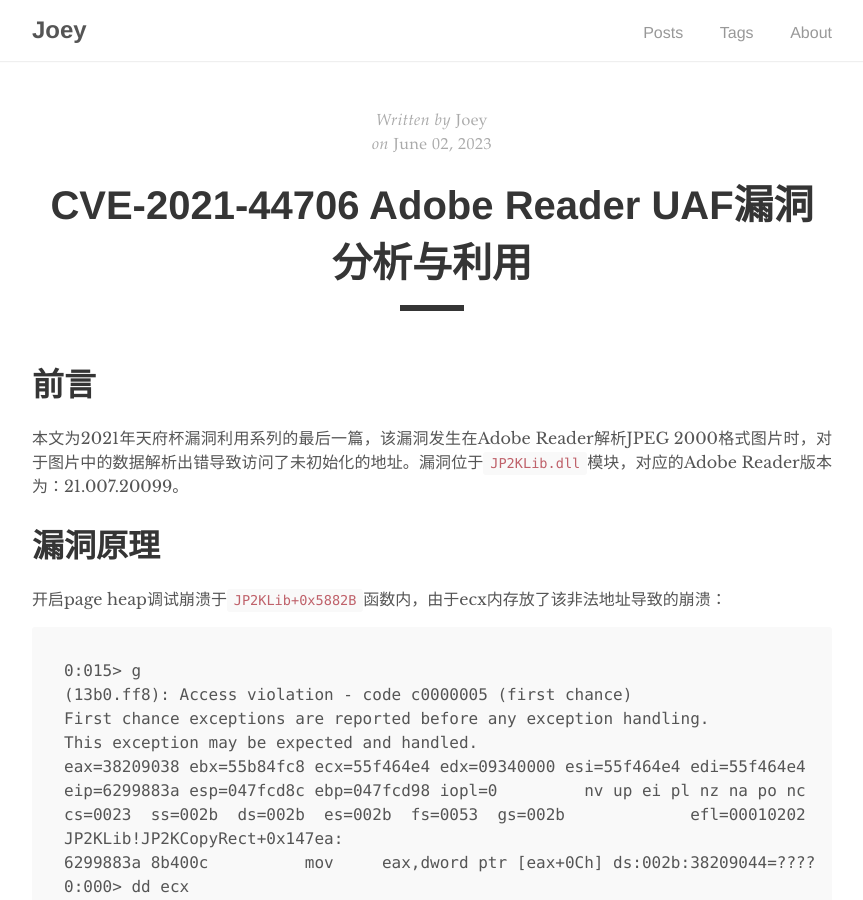
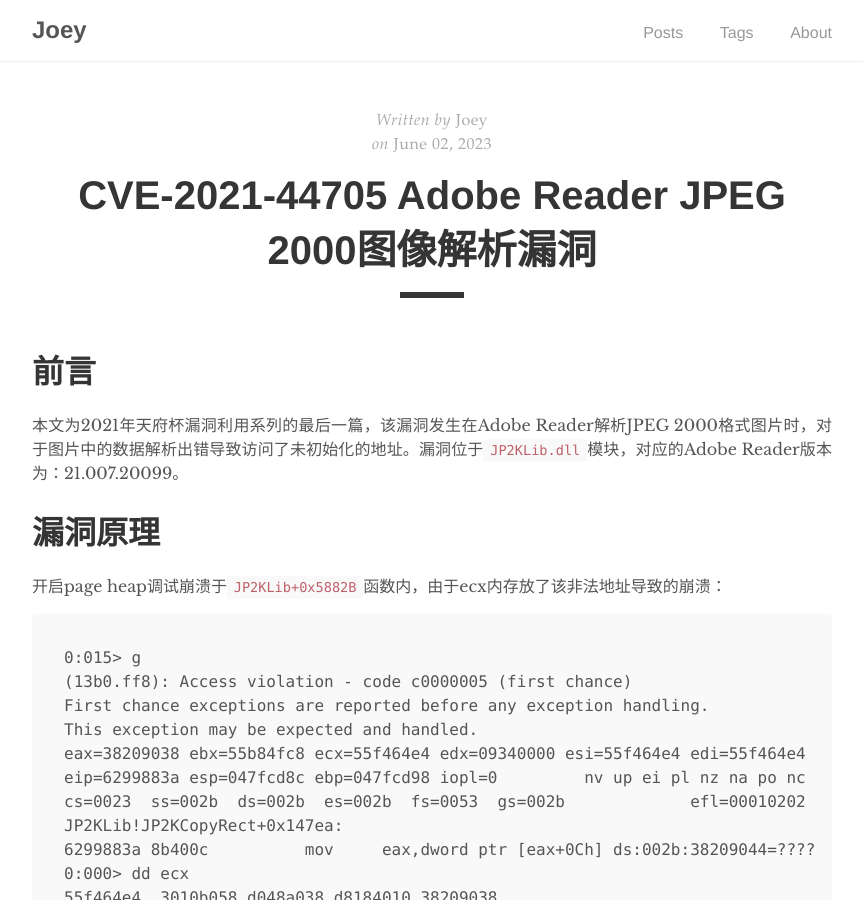
Before and after one commit to JoeyZzZzZz/JoeyZzZzZz.github.io, a Jekyll site: the page built from _posts/2023-06-02-CVE-2021-44705.md, in a window 1280 px wide and 900 px high. Shown: the whole window, without its empty margins (208-1071 px from the left). Built offline with Jekyll 4.4.1, drawn with Linux system fonts in a browser that asks for light colours.

Commit message:
update CVE-2021-44705 title

```diff
--- a/_posts/2023-06-02-CVE-2021-44705.md
+++ b/_posts/2023-06-02-CVE-2021-44705.md
@@ -1,6 +1,6 @@
 ---
 layout: post
-title: "CVE-2021-44706 Adobe Reader UAF漏洞分析与利用"
+title: "CVE-2021-44705 Adobe Reader JPEG 2000图像解析漏洞"
 tags: 漏洞利用
 author: Joey
 excerpt_separator: <!--more-->
```
